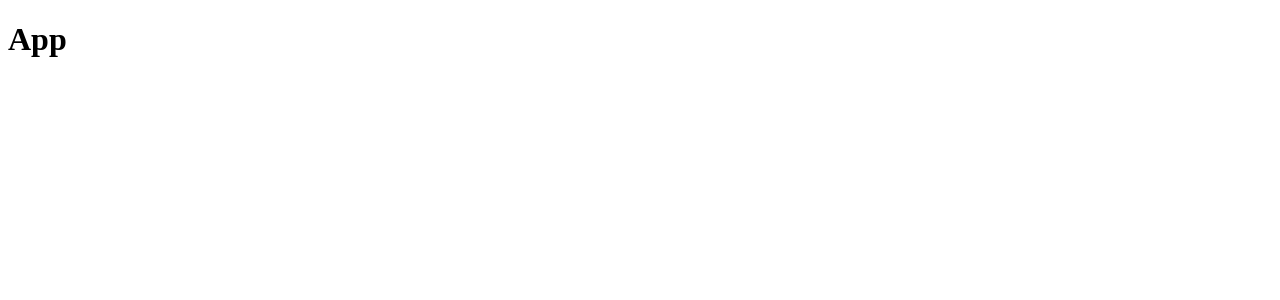
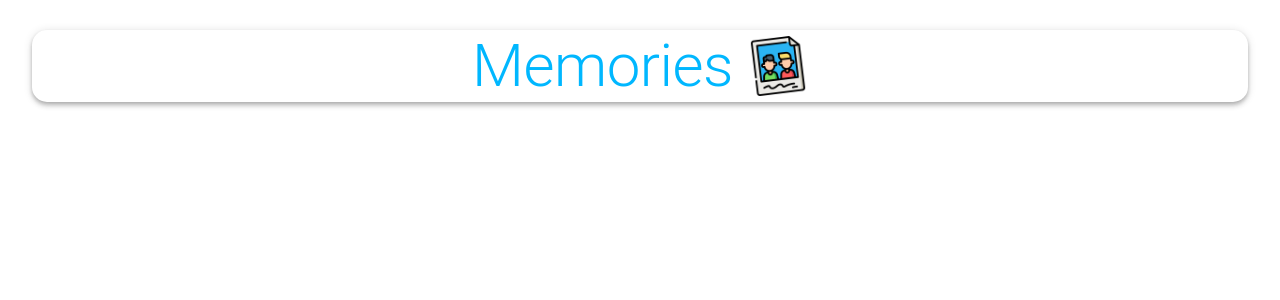
Before and after one commit to SungHyun627/mern-practice, a React (Create React App) app in the folder client/: page / in a window 1280 px wide. Shown: the top 300 px of the page. Built offline with nearby package versions, Linux system fonts and the light colour scheme.

Commit message:
feat: create and styling appbar

```diff
--- a/client/src/App.js
+++ b/client/src/App.js
@@ -1,7 +1,26 @@
+import React from 'react';
+import { Container, AppBar, Typography } from '@material-ui/core';
+import memories from './images/memories.png';
+import useStyles from './styles';
+
 const App = () => {
+  const classes = useStyles();
+
   return (
     <div>
-      <h1>App</h1>
+      <Container maxwidth="lg">
+        <AppBar className={classes.appBar} position="static" color="inherit">
+          <Typography className={classes.heading} variant="h2" algin="center">
+            Memories
+          </Typography>
+          <img
+            className={classes.image}
+            src={memories}
+            alt="memories"
+            height="60"
+          />
+        </AppBar>
+      </Container>
     </div>
   );
 };
--- /dev/null
+++ b/client/src/styles.js
@@ -0,0 +1,18 @@
+import { makeStyles } from '@material-ui/core/styles';
+
+export default makeStyles(() => ({
+  appBar: {
+    borderRadius: 15,
+    margin: '30px 0',
+    display: 'flex',
+    flexDirection: 'row',
+    justifyContent: 'center',
+    alignItems: 'center',
+  },
+  heading: {
+    color: 'rgba(0,183,255, 1)',
+  },
+  image: {
+    marginLeft: '15px',
+  },
+}));
```
Also changed, not shown: client/src/images/memories.png (added).
